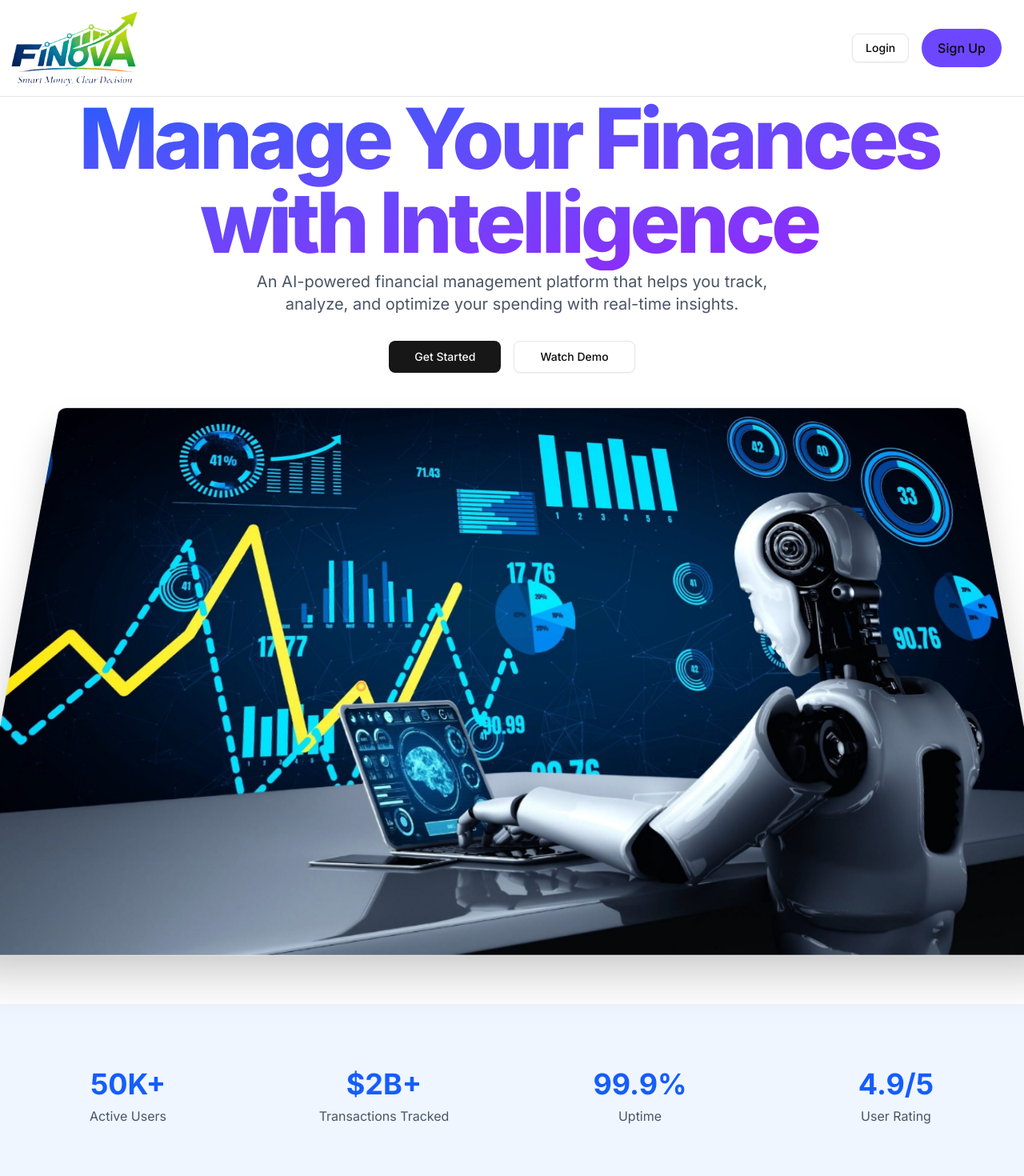
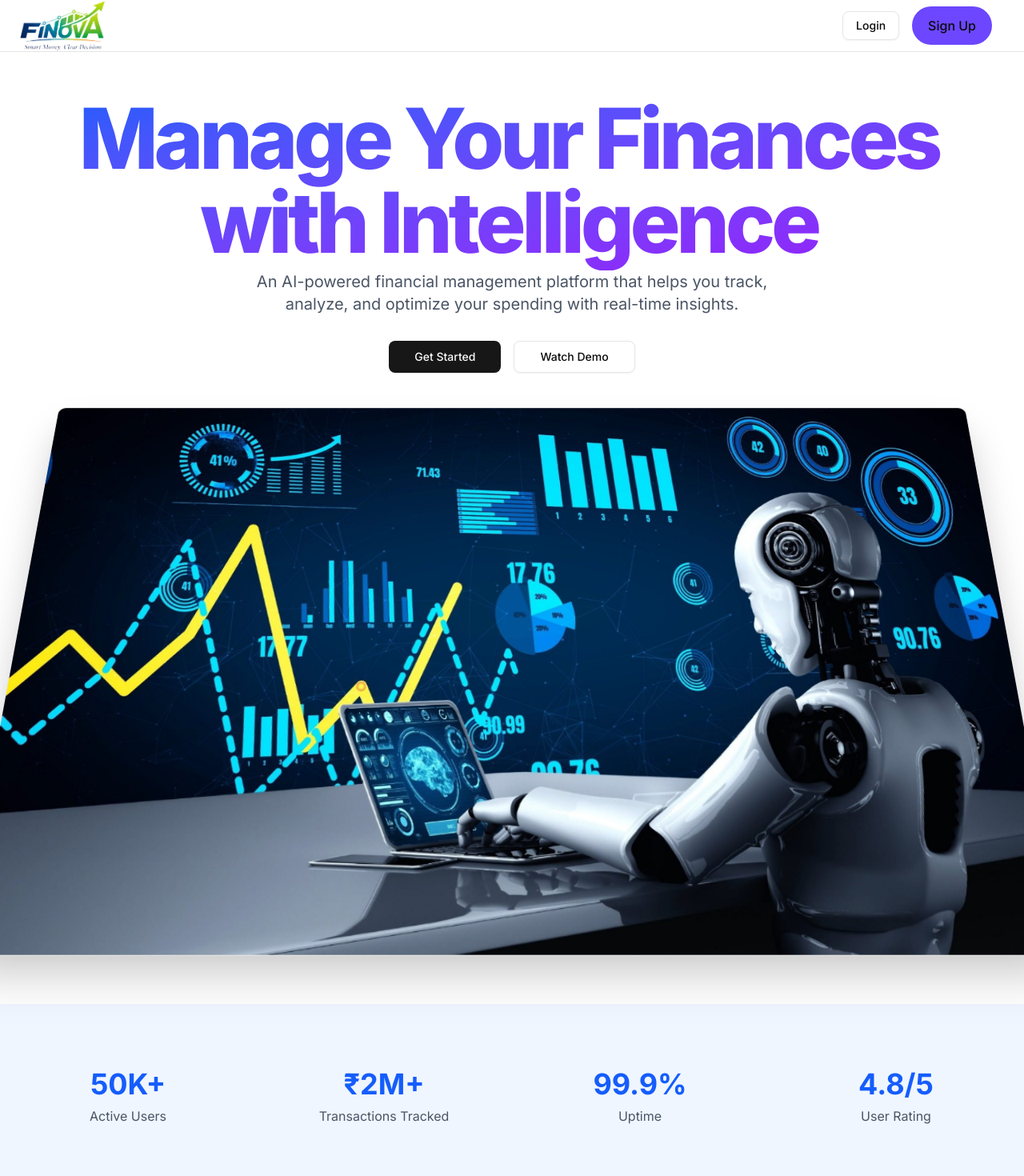
Before and after one commit to Laksh921/Finova-by-Hritik-and-team, a Next.js app in the folder finova/: page / in a window 1280 px wide. Shown: the top 1470 px of the page at 80% size. Built offline with nearby package versions, Linux system fonts and the light colour scheme; no server answers.

Commit message:
logo-sm
Co-Authored-By: Hritik-Mangal <205020444+Hritik-Mangal@users.noreply.github.com>
Co-Authored-By: Ajaygrol123 <159447181+Ajaygrol123@users.noreply.github.com>

```diff
--- a/finova/components/header.jsx
+++ b/finova/components/header.jsx
@@ -10,13 +10,13 @@ const Header = async() => {
 
   return (
     <div className="fixed top-0 w-full bg-white/80 backdrop-blur-md z-50 border-b">
-       <nav className="container mx-auto px-3 py-3 flex items-center justify-between">
+       <nav className="container mx-auto px-6 flex items-center justify-between">
         <Link href = '/'>
             <Image
             src = {"/logo1.png"}
             alt = "Finova logo"
             height = {350} width={200}
-            className="h-24 w-auto object-contain"
+            className="h-16 w-auto object-contain"
             />
         </Link>
     <div className="flex items-center space-x-4">
--- a/finova/data/landing.js
+++ b/finova/data/landing.js
@@ -14,7 +14,7 @@ export const statsData = [
     label: "Active Users",
   },
   {
-    value: "$2B+",
+    value: "₹2M+",
     label: "Transactions Tracked",
   },
   {
@@ -22,7 +22,7 @@ export const statsData = [
     label: "Uptime",
   },
   {
-    value: "4.9/5",
+    value: "4.8/5",
     label: "User Rating",
   },
 ];
```
Also changed, not shown: finova/public/logo-sm.png (added).
